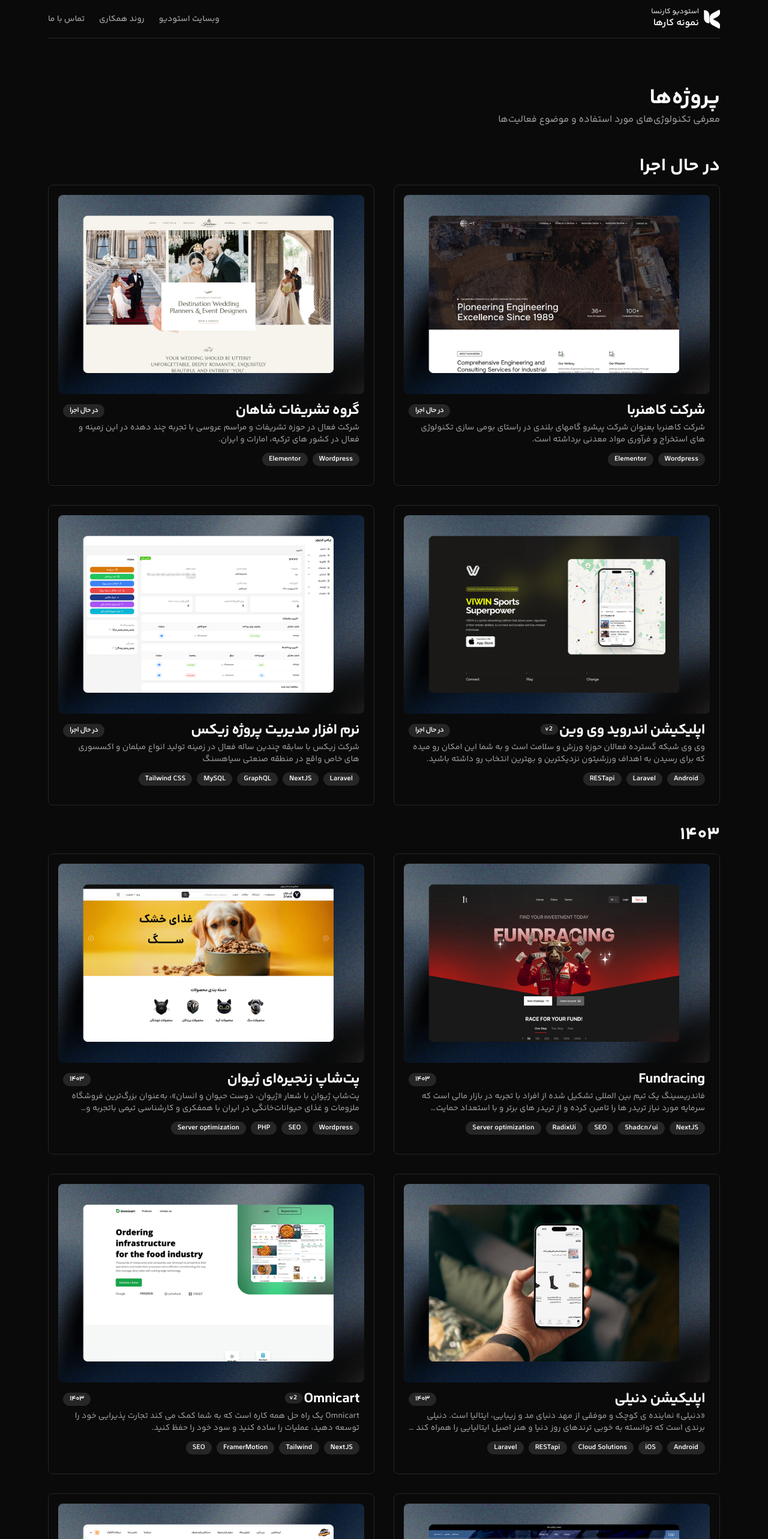
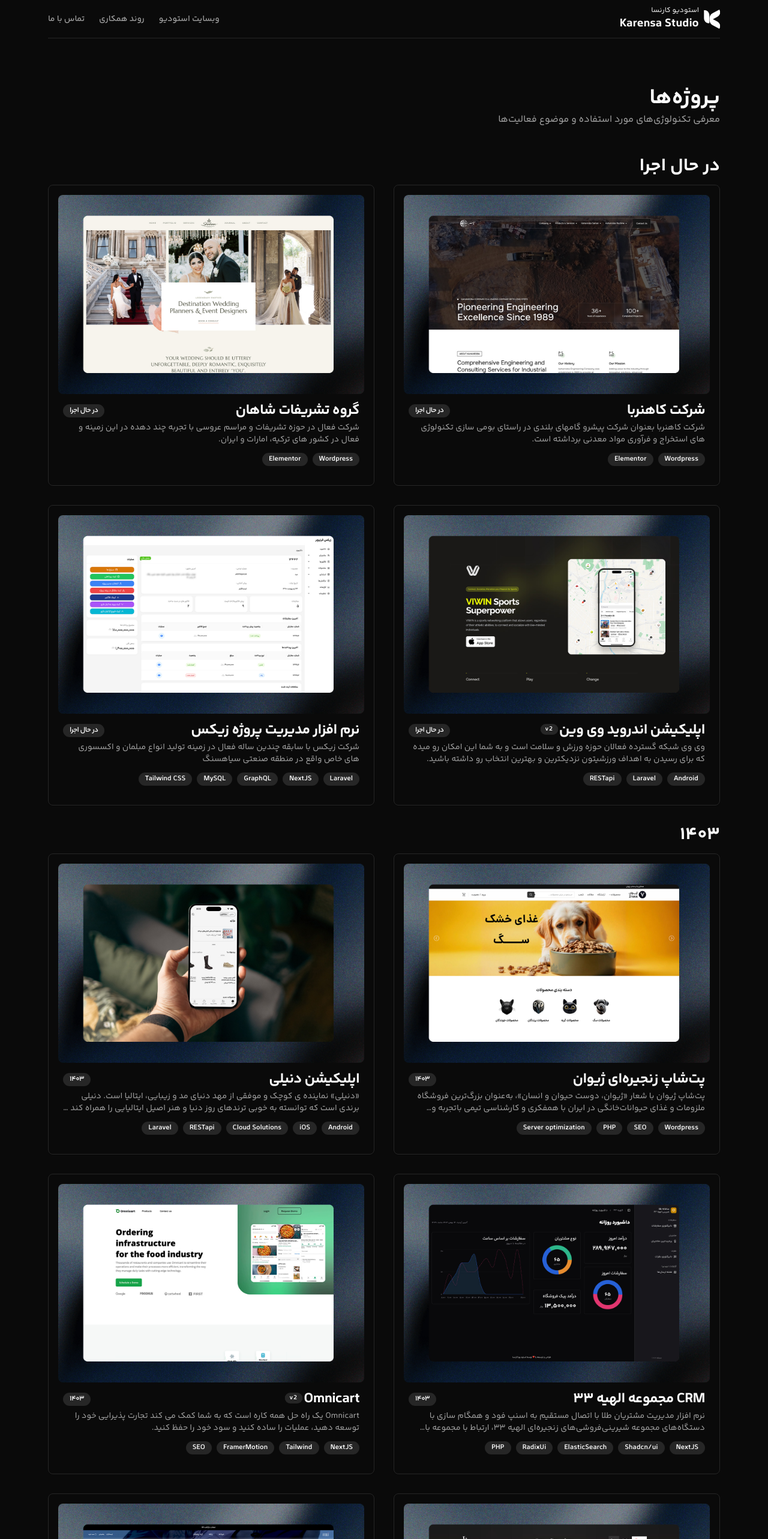
Before and after one commit to ifarazir/karensa-portfolio, a Next.js app: page / in a window 1280 px wide. Shown: the top 2566 px of the page at 60% size. Built offline with nearby package versions, Linux system fonts and the light colour scheme.

Commit message:
add e33 to projects

```diff
--- a/src/app/page.tsx
+++ b/src/app/page.tsx
@@ -67,14 +67,6 @@ const projects = [
     projects: [
       {
         index: 10,
-        title: "Fundracing",
-        description: "فاندریسینگ یک تیم بین المللی تشکیل شده از افراد با تجربه در بازار مالی است که سرمایه مورد نیاز تریدر ها را تامین کرده و از تریدر های برتر و با استعداد حمایت میکنید.",
-        technologies: ["NextJS", "Shadcn/ui", "SEO", "RadixUi", "Server optimization"],
-        image: "/images/projects/fundracing-mockup.jpg",
-        link: "https://web.archive.org/web/20240622024127/fundracing.co",
-      },
-      {
-        index: 20,
         title: "پت‌شاپ زنجیره‌ای ژیوان",
         description: "پت‌شاپ ژیوان با شعار «ژیوان، دوست حیوان و انسان»، به‌عنوان بزرگ‌ترین فروشگاه ملزومات و غذای حیوانات‌خانگی در ایران با همفکری و کارشناسی تیمی باتجربه و دوستدار محیط‌زیست و حیوانات، اولین شعبه‌ی خود را در سال 1394 در خیابان ولی‌عصر تهران تأسیس کرد و در مدتی کوتاه",
         technologies: ["Wordpress", "SEO", "PHP", "Server optimization"],
@@ -82,12 +74,20 @@ const projects = [
         link: "https://zivanpetshop.com/",
       },
       {
-        index: 30,
+        index: 20,
         title: "اپلیکیشن دنیلی",
         description: "«دنیلی» نماینده ی کوچک و موفقی از مهد دنیای مد و زیبایی، ایتالیا است. دنیلی برندی است که توانسته به خوبی ترندهای روز دنیا و هنر اصیل ایتالیایی را همراه کند و با شناخت نیاز مردم، محصولاتی جذاب و خاص طراحی کند.",
         technologies: ["Android", "iOS", "Cloud Solutions", "RESTapi", "Laravel"],
         image: "/images/projects/daniellee-mockup.jpg",
         link: "#",
+      },
+      {
+        index: 30,
+        title: "CRM مجموعه الهیه ۳۳",
+        description: "نرم افزار مدیریت مشتریان طلا با اتصال مستقیم به اسنپ فود و همگام سازی با دستگاه‌های مجموعه شیرینی‌فروشی‌های زنجیره‌ای الهیه ۳۳، ارتباط با مجموعه با مشتری و فروش روزانه مجموعه فوق را بهبود بخشیده است.",
+        technologies: ["NextJS", "Shadcn/ui", "ElasticSearch", "RadixUi", "PHP"],
+        image: "/images/projects/e33-mockup.jpg",
+        link: "https://web.archive.org/web/20240622024127/fundracing.co",
       },
       {
         index: 40,
@@ -100,6 +100,14 @@ const projects = [
       },
       {
         index: 50,
+        title: "Fundracing",
+        description: "فاندریسینگ یک تیم بین المللی تشکیل شده از افراد با تجربه در بازار مالی است که سرمایه مورد نیاز تریدر ها را تامین کرده و از تریدر های برتر و با استعداد حمایت میکنید.",
+        technologies: ["NextJS", "Shadcn/ui", "SEO", "RadixUi", "Server optimization"],
+        image: "/images/projects/fundracing-mockup.jpg",
+        link: "https://web.archive.org/web/20240622024127/fundracing.co",
+      },
+      {
+        index: 60,
         title: "فلی",
         description: "ما در تلاش هستیم تا تجربه‌ای را ارائه دهیم که ماهیت لباس‌های ژاپنی ساده، راحت، جادار و کاربردی را در بر گیرد.",
         technologies: ["Wordpress", "SEO", "Elementor", "Server optimization"],
@@ -107,7 +115,7 @@ const projects = [
         link: "https://feli.club/",
       },
       {
-        index: 60,
+        index: 70,
         title: "پتروکلین",
         description: "این شرکت فعالیت خود را از همان سال شروع و با نام تجاری “پتروکلین” تولیدات متنوعی را در بازار عرضه کرد. شایان ذکر است پتروکلین اولین تولید کننده پلاستیک‌های تجزیه پذیر در کشور است.",
         technologies: ["Wordpress", "Elementor", "SEO"],
@@ -115,7 +123,7 @@ const projects = [
         link: "https://petroclean.co/",
       },
       {
-        index: 70,
+        index: 80,
         title: "کافه آرت استوریج",
         description: "کافه گالری فعال در شهر تهران محدوده فلسطین که از سال ۱۴۰۳ فعالیت خود را آغاز کرده است.",
         technologies: ["NextJS", "Tailwind", "PayloadCMS", "PWA"],
@@ -327,7 +335,7 @@ export default function Home() {
             <Logomark invert filled className={"h-8"} />
             <div className="flex flex-col">
               <p className="text-xs font-normal">استودیو کارنسا</p>
-              <p className="text-base -mt-px">نمونه کارها</p>
+              <p className="text-xl font-bold">Karensa Studio</p>
             </div>
           </Link>
           <div
```
Also changed, not shown: public/images/projects/e33-mockup.jpg (added).
